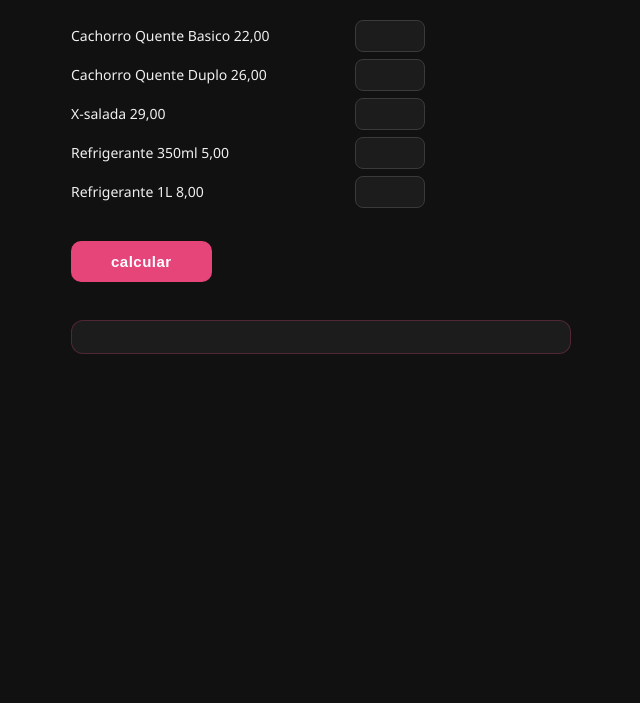
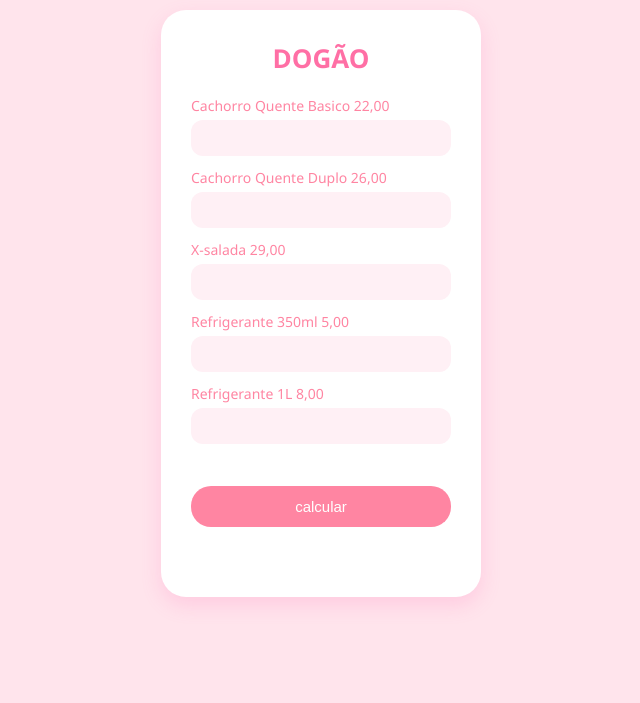
Before and after one commit to Larasalonskii/DW1, a plain HTML site: page 1 BIMESTRE/14-04-2026 Dogão/dogão.html in a window 1280 px wide. Shown: the part 97-800 px from the top of the page, without its empty margins (319-959 px from the left). Drawn offline with Linux system fonts and the light colour scheme.

Commit message:
atualizando dogao

```diff
--- a/1 BIMESTRE/14-04-2026 Dogão/dogão.css
+++ b/1 BIMESTRE/14-04-2026 Dogão/dogão.css
@@ -1,88 +1,88 @@
+/* Reset */
 * {
-  box-sizing: border-box;
     margin: 0;
     padding: 0;
+    box-sizing: border-box;
 }
 
+/* Fundo fofinho */
 body {
-  font-family: 'Segoe UI', Arial, sans-serif;
-  background-color: #111;
-  color: #f0f0f0;
-  min-height: 100vh;
+    font-family: 'Segoe UI', sans-serif;
+    background: #ffe4ec;
     display: flex;
     justify-content: center;
-  padding: 2rem 1rem;
+    align-items: center;
+    height: 100vh;
 }
 
+/* Container */
 .container {
-  width: 100%;
-  max-width: 500px;
+    background: #fff;
+    padding: 30px;
+    border-radius: 25px;
+    width: 320px;
+    text-align: center;
+    box-shadow: 0 8px 20px rgba(255, 105, 180, 0.2);
 }
 
+/* Título */
 h1 {
-  font-size: 36px;
-  font-weight: 700;
-  letter-spacing: 4px;
-  color: #fff;
-  margin-bottom: 2rem;
+    color: #ff6fa5;
+    margin-bottom: 20px;
+    font-size: 26px;
 }
 
+/* Labels */
 label {
-  display: inline-block;
+    display: block;
+    text-align: left;
+    margin-top: 12px;
     font-size: 14px;
-  font-weight: 500;
-  color: #f0f0f0;
-  min-width: 280px;
-  padding: 10px 0;
+    color: #ff85a2;
 }
 
+/* Inputs */
 input[type="number"] {
-  width: 70px;
-  padding: 7px 10px;
-  background: #1c1c1c;
-  border: 1px solid #3a3a3a;
-  border-radius: 8px;
-  color: #fff;
+    width: 100%;
+    padding: 10px;
+    margin-top: 5px;
+    border-radius: 12px;
+    border: none;
+    background: #fff0f5;
+    outline: none;
     font-size: 14px;
-  text-align: center;
-  outline: none;
-  transition: border-color 0.15s;
+    transition: 0.2s;
 }
 
+/* foco */
 input[type="number"]:focus {
-  border-color: #e6457a;
+    background: #ffe4ec;
 }
 
+/* Botão */
 input[type="button"] {
-  margin-top: 0.5rem;
-  padding: 12px 40px;
-  background: #e6457a;
-  color: #fff;
+    margin-top: 20px;
+    width: 100%;
+    padding: 12px;
+    border-radius: 20px;
     border: none;
-  border-radius: 10px;
+    background: #ff85a2;
+    color: white;
     font-size: 15px;
-  font-weight: 600;
-  letter-spacing: 0.5px;
     cursor: pointer;
-  transition: background 0.15s;
+    transition: 0.2s;
 }
 
+/* hover fofinho */
 input[type="button"]:hover {
-  background: #cf3368;
+    background: #ff6fa5;
+    transform: scale(1.03);
 }
 
-input[type="button"]:active {
-  transform: scale(0.97);
-}
-
+/* Total */
 #total {
     display: block;
-  margin-top: 1rem;
-  padding: 1rem 1.25rem;
-  background: #1c1c1c;
-  border: 1px solid #e6457a44;
-  border-radius: 12px;
-  font-size: 20px;
-  font-weight: 700;
-  color: #fff;
+    margin-top: 18px;
+    font-size: 16px;
+    color: #ff6fa5;
 }
--- a/1 BIMESTRE/14-04-2026 Dogão/dogão.html
+++ b/1 BIMESTRE/14-04-2026 Dogão/dogão.html
@@ -9,7 +9,7 @@
 <body>
     <div class="container">
 
-        <H1>🌭DOGÃO🌭</H1>
+        <H1>DOGÃO</H1>
 
         <label for="inputcqb">Cachorro Quente Basico   22,00 </label>
         <input type="number" id="inputcqb" value = "quantidade"><br>
--- a/1 BIMESTRE/14-04-2026 Dogão/dogão.js
+++ b/1 BIMESTRE/14-04-2026 Dogão/dogão.js
@@ -1,14 +1,23 @@
 function fcalcular(){
-    let dogbasico = (parseInt(document.getElementById("inputcqb").value) || 0) * 22;
-    let dogduplo = (parseInt(document.getElementById("inputcqd").value) || 0) * 26;
-    let xsalada = (parseInt(document.getElementById("inputxs").value) || 0) * 29;
-    let refrip = (parseInt(document.getElementById("inputr").value) || 0) * 5;
-    let refri1 = (parseInt(document.getElementById("inputr1").value) || 0) * 8;
+
+    let v1 = document.getElementById("inputcqb").value;
+    let v2 = document.getElementById("inputcqd").value;
+    let v3 = document.getElementById("inputxs").value;
+    let v4 = document.getElementById("inputr").value;
+    let v5 = document.getElementById("inputr1").value;
+
+    if (isNaN(v1) || isNaN(v2) || isNaN(v3) || isNaN(v4) || isNaN(v5)) {
+        alert("Digite apenas números!");
+        return;
+    }
+
+    let dogbasico = (parseFloat(v1) || 0) * 22;
+    let dogduplo = (parseFloat(v2) || 0) * 26;
+    let xsalada = (parseFloat(v3) || 0) * 29;
+    let refrip = (parseFloat(v4) || 0) * 5;
+    let refri1 = (parseFloat(v5) || 0) * 8;
 
     let resp = dogbasico + dogduplo + xsalada + refrip + refri1;
-    if (resp<0){
-        resp = 0
-    }
 
     document.getElementById("total").innerHTML = "R$ " + resp.toFixed(2);
 }
```
Lines whose indentation alone changed are shown as unchanged.
